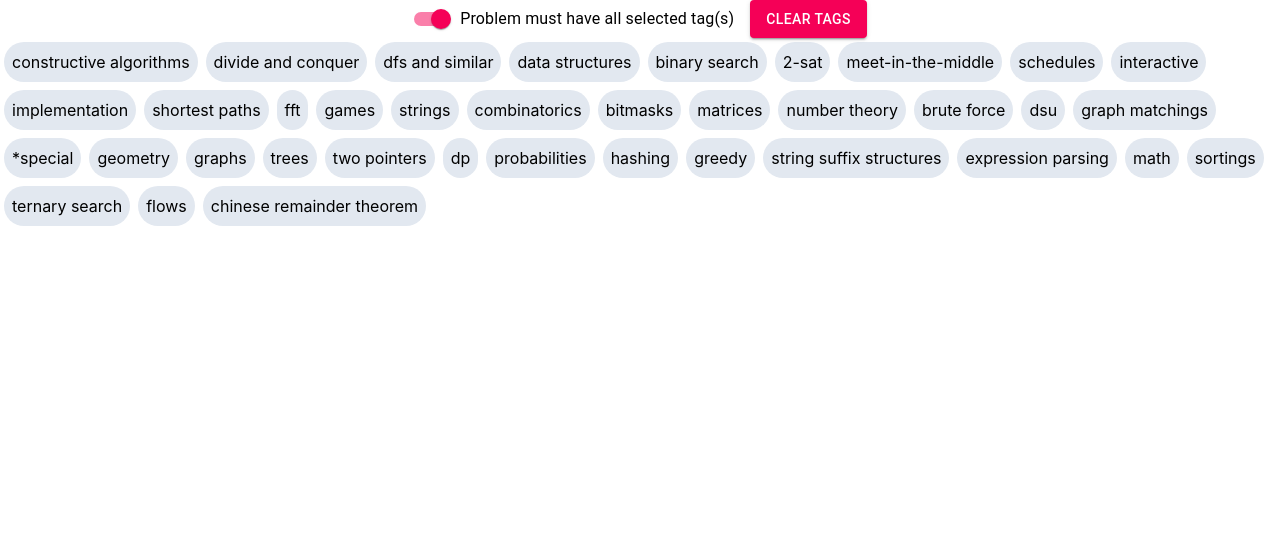
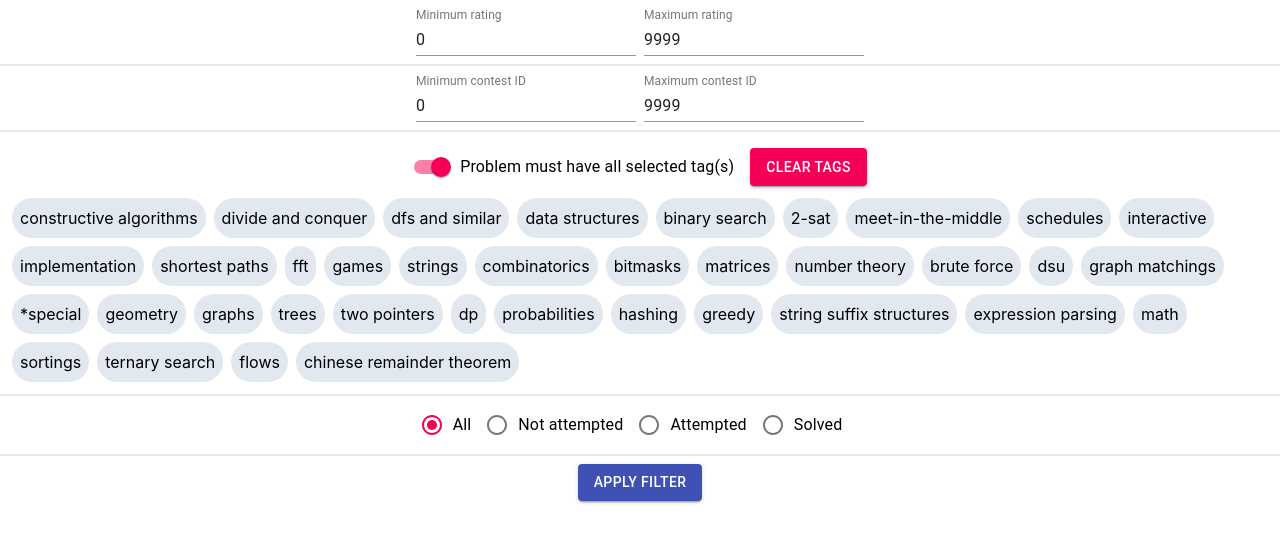
Before and after one commit to alvinpiter/codeforces-plus-plus, a React (Create React App) app: page / in a window 1280 px wide. Shown: the top 542 px of the page. Built offline with nearby package versions, Linux system fonts and the light colour scheme.

Commit message:
Form UI is complete

```diff
--- a/src/components/ProblemsFilter.js
+++ b/src/components/ProblemsFilter.js
@@ -1,7 +1,11 @@
 import React, { useState } from 'react'
+import FormControl from '@material-ui/core/FormControl'
 import FormControlLabel from '@material-ui/core/FormControlLabel'
 import Switch from '@material-ui/core/Switch'
 import Button from '@material-ui/core/Button'
+import TextField from '@material-ui/core/TextField'
+import Radio from '@material-ui/core/Radio'
+import RadioGroup from '@material-ui/core/RadioGroup'
 
 const tags = [
   "constructive algorithms",
@@ -55,8 +59,13 @@ function getInitialTagsState() {
 }
 
 export default function ProblemsFilter() {
+  let [minRating, setMinRating] = useState(0)
+  let [maxRating, setMaxRating] = useState(9999)
+  let [minContestID, setMinContestID] = useState(0)
+  let [maxContestID, setMaxContestID] = useState(9999)
   let [tagsMode, setTagsMode] = useState("AND")
   let [tagsState, setTagsState] = useState(getInitialTagsState())
+  let [problemDomain, setProblemDomain] = useState("ALL")
 
   const onTagModeToggle = () => {
     setTagsMode(tagsMode === "OR" ? "AND" : "OR")
@@ -73,16 +82,50 @@ export default function ProblemsFilter() {
     setTagsState(getInitialTagsState())
   }
 
-  const tagsComponent = tags.map(tag =>
+  const onProblemDomainChange = (event) => {
+    setProblemDomain(event.target.value)
+  }
+
+  const tagsComponent = tags.map((tag, index) =>
     <button
-      class={tagsState[tag] ? selectedTagStyle : regularTagStyle}
+      key={index}
+      className={tagsState[tag] ? selectedTagStyle : regularTagStyle}
       onClick={() => onTagToggle(tag)}
     > {tag} </button>
   )
 
   return (
     <div>
-      <div class="flex justify-center">
+      <div className="flex justify-center space-x-2 p-2 border-b-2">
+        <TextField
+          label="Minimum rating"
+          value={minRating}
+          onChange={event => setMinRating(event.target.value)}
+        />
+
+        <TextField
+          label="Maximum rating"
+          value={maxRating}
+          onChange={event => setMaxRating(event.target.value)}
+        />
+      </div>
+
+      <div className="flex justify-center space-x-2 p-2 border-b-2">
+        <TextField
+          label="Minimum contest ID"
+          value={minContestID}
+          onChange={event => setMinContestID(event.target.value)}
+        />
+
+        <TextField
+          label="Maximum contest ID"
+          value={maxContestID}
+          onChange={event => setMaxContestID(event.target.value)}
+        />
+      </div>
+
+      <div className="p-2 border-b-2">
+        <div className="flex justify-center p-2">
           <FormControlLabel
             control={<Switch checked={tagsMode === "AND"} onChange={onTagModeToggle} />}
             label={
@@ -93,8 +136,22 @@ export default function ProblemsFilter() {
           />
           <Button variant="contained" color="secondary" onClick={onTagClear}> Clear tags </Button>
         </div>
-      <div class="flex flex-wrap">
+        <div className="flex flex-wrap">
           {tagsComponent}
+        </div>
+      </div>
+
+      <div className="p-2 border-b-2 flex justify-center">
+        <RadioGroup row value={problemDomain} onChange={onProblemDomainChange}>
+          <FormControlLabel value="ALL" control={<Radio />} label="All"  />
+          <FormControlLabel value="NOT_ATTEMPTED" control={<Radio />} label="Not attempted" />
+          <FormControlLabel value="ATTEMPTED" control={<Radio />} label="Attempted" />
+          <FormControlLabel value="SOLVED" control={<Radio />} label="Solved" />
+        </RadioGroup>
+      </div>
+
+      <div className="p-2 flex justify-center">
+        <Button variant="contained" color="primary"> Apply filter </Button>
       </div>
     </div>
   )
```
Lines whose indentation alone changed are shown as unchanged.
